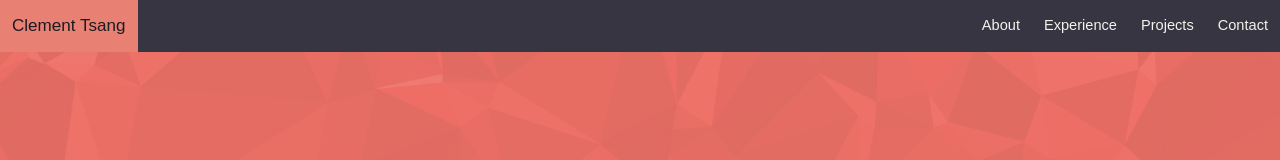
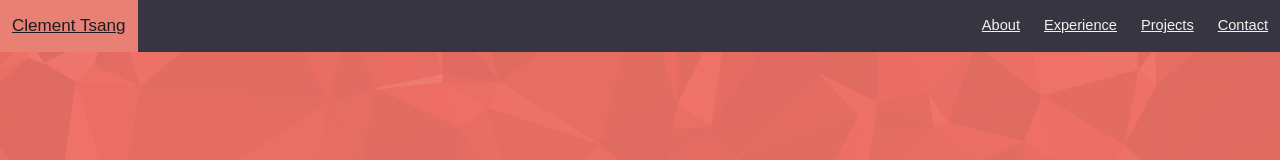
Before and after one commit to ClementTsang/clementtsang.github.io, a Vue app: page / in a window 1280 px wide. Shown: the top 160 px of the page. Built offline with nearby package versions, Linux system fonts and the light colour scheme.

Commit message:
Fix colouring issue.

```diff
--- a/src/App.vue
+++ b/src/App.vue
@@ -225,11 +225,12 @@ h3 {
 }
 
 a {
-  color: var(--accent-1);
+  color: #60afe7;
+  text-decoration: underline;
 }
 
 a:visited {
-  color: #8b008b;
+  color: #800080;
 }
 
 a:hover {
```
